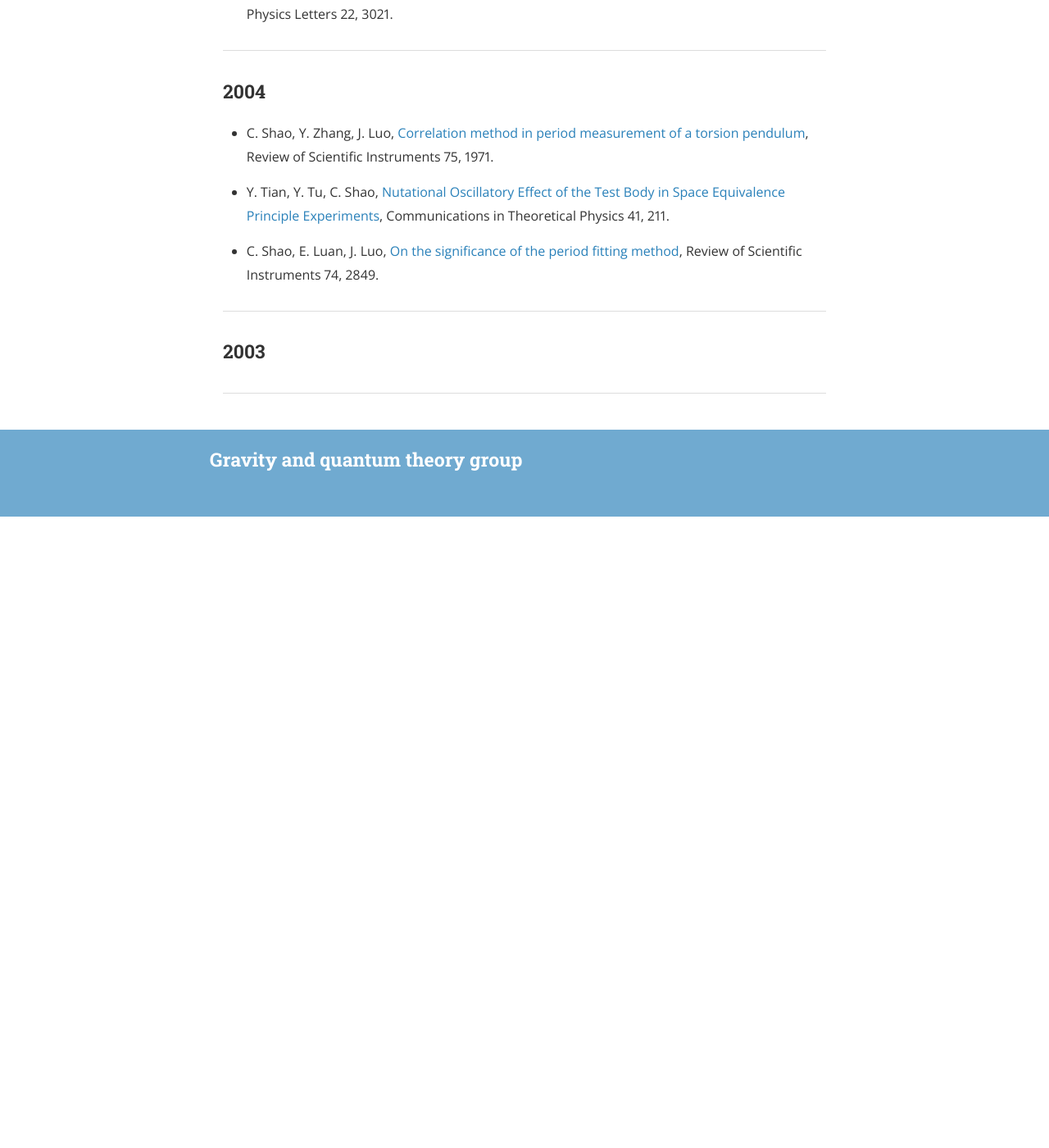
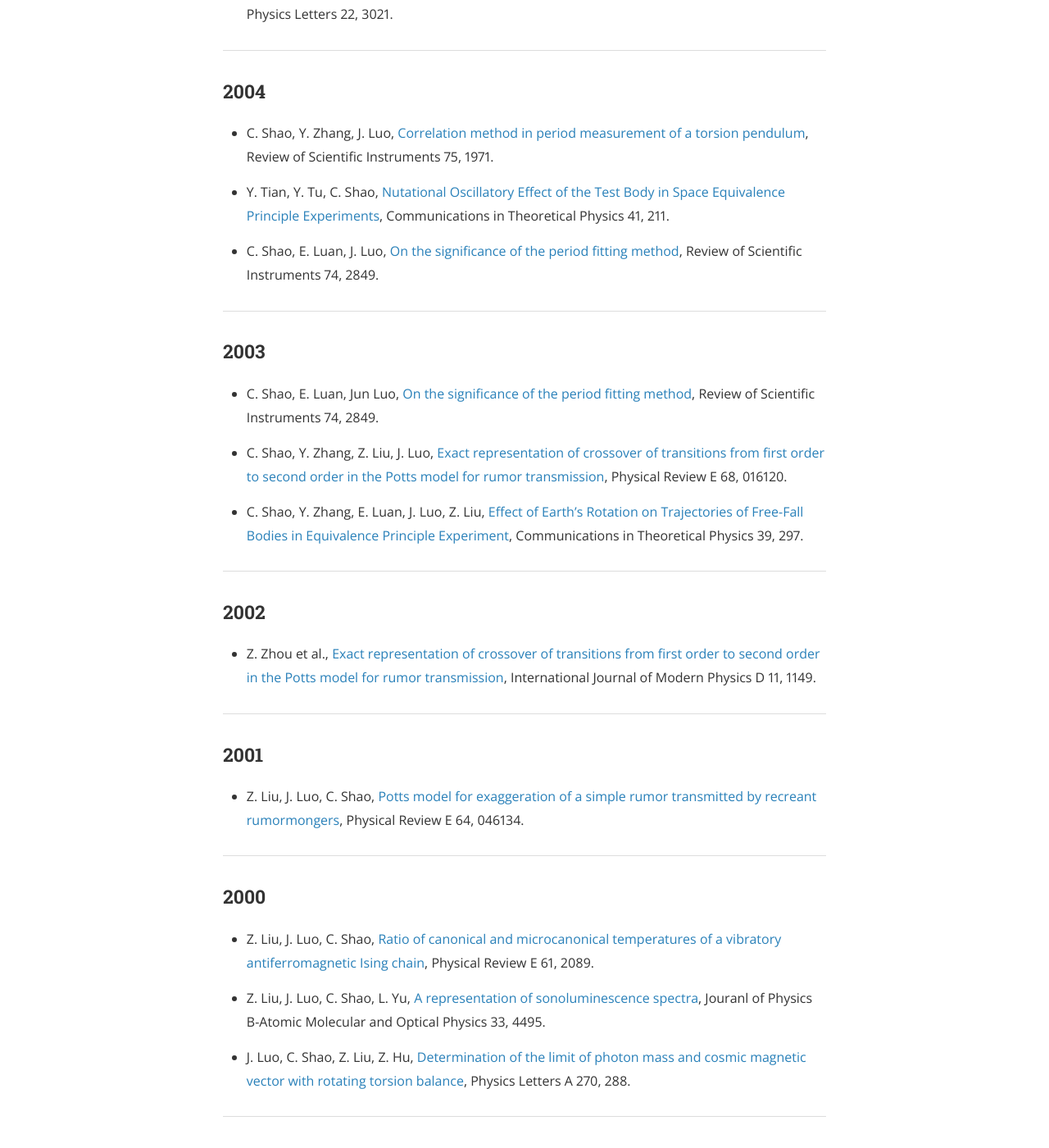
Before and after one commit to gravity-group/gravity-group.github.io, a Jekyll site: the page built from publication.md, in a window 1280 px wide and 1400 px high, scrolled down 7077 px. Shown: the whole window at 82% size. Built offline with Jekyll 4.4.1, drawn with Linux system fonts in a browser that asks for light colours; nearby versions of some CDN libraries; before the commit the page ends 7707 px from its top, so only the background shows below that; some of the changed text lies outside the part shown.

Commit message:
pubulication 1999-2003

```diff
--- a/publication.md
+++ b/publication.md
@@ -225,6 +225,40 @@ permalink: /publication/
 
 ### 2003
 
+- C. Shao, E. Luan, Jun Luo, [On the significance of the period fitting method](https://aip.scitation.org/doi/abs/10.1063/1.1568540), Review of Scientific Instruments 74, 2849.
 
+- C. Shao, Y. Zhang, Z. Liu, J. Luo, [Exact representation of crossover of transitions from first order to second order in the Potts model for rumor transmission](https://journals.aps.org/pre/abstract/10.1103/PhysRevE.68.016120), Physical Review E 68, 016120.
+
+- C. Shao, Y. Zhang, E. Luan, J. Luo, Z. Liu, [Effect of Earth's Rotation on Trajectories of Free-Fall Bodies in Equivalence Principle Experiment](https://iopscience.iop.org/article/10.1088/0253-6102/39/3/297), Communications in Theoretical Physics 39, 297.
 
 ---
+
+### 2002
+
+- Z. Zhou et al., [Exact representation of crossover of transitions from first order to second order in the Potts model for rumor transmission](https://www.worldscientific.com/doi/10.1142/S0218271802002633), International Journal of Modern Physics D 11, 1149.
+
+---
+
+### 2001
+
+- Z. Liu, J. Luo, C. Shao, [Potts model for exaggeration of a simple rumor transmitted by recreant rumormongers](https://journals.aps.org/pre/abstract/10.1103/PhysRevE.64.046134), Physical Review E 64, 046134.
+
+---
+
+### 2000
+
+- Z. Liu, J. Luo, C. Shao, [Ratio of canonical and microcanonical temperatures of a vibratory antiferromagnetic Ising chain](https://journals.aps.org/pre/abstract/10.1103/PhysRevE.61.2089), Physical Review E 61, 2089.
+
+- Z. Liu, J. Luo, C. Shao, L. Yu, [A representation of sonoluminescence spectra](https://iopscience.iop.org/article/10.1088/0953-4075/33/20/321), Jouranl of Physics B-Atomic Molecular and Optical Physics 33, 4495.
+
+- J. Luo, C. Shao, Z. Liu, Z. Hu, [Determination of the limit of photon mass and cosmic magnetic vector with rotating torsion balance](https://www.sciencedirect.com/science/article/pii/S0375960100003224), Physics Letters A 270, 288.
+
+---
+
+### 1999
+
+- Z. Liu, C. Shao, J. Luo, [Casimir force between metal plate and dielectric plate](http://engine.scichina.com/publisher/scp/journal/Math%20A2/42/11/10.1007/BF02875987?slug=abstract), Science in China Series A-Mathematics 42, 1201.
+
+- C. Shao, Z. Liu, J. Luo, [Casimir Effect Between Plates with Oxide Film](http://cpl.iphy.ac.cn/Y1999/V16/I6/400), Chinese Physics Letters 16, 400.
+
+---
```
